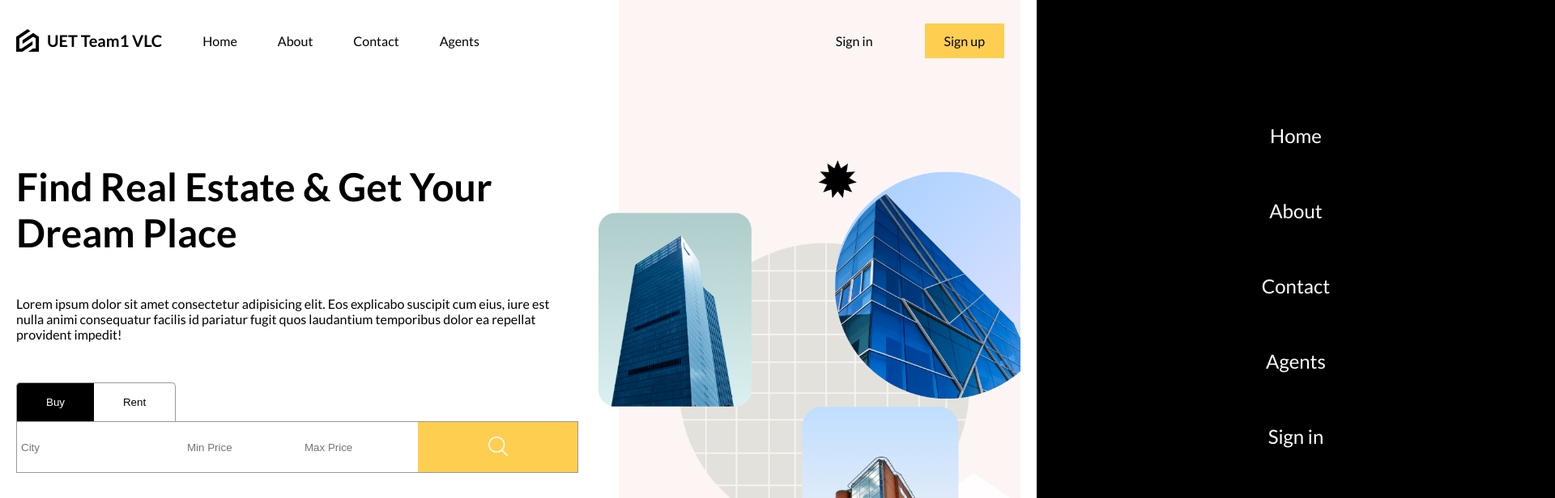
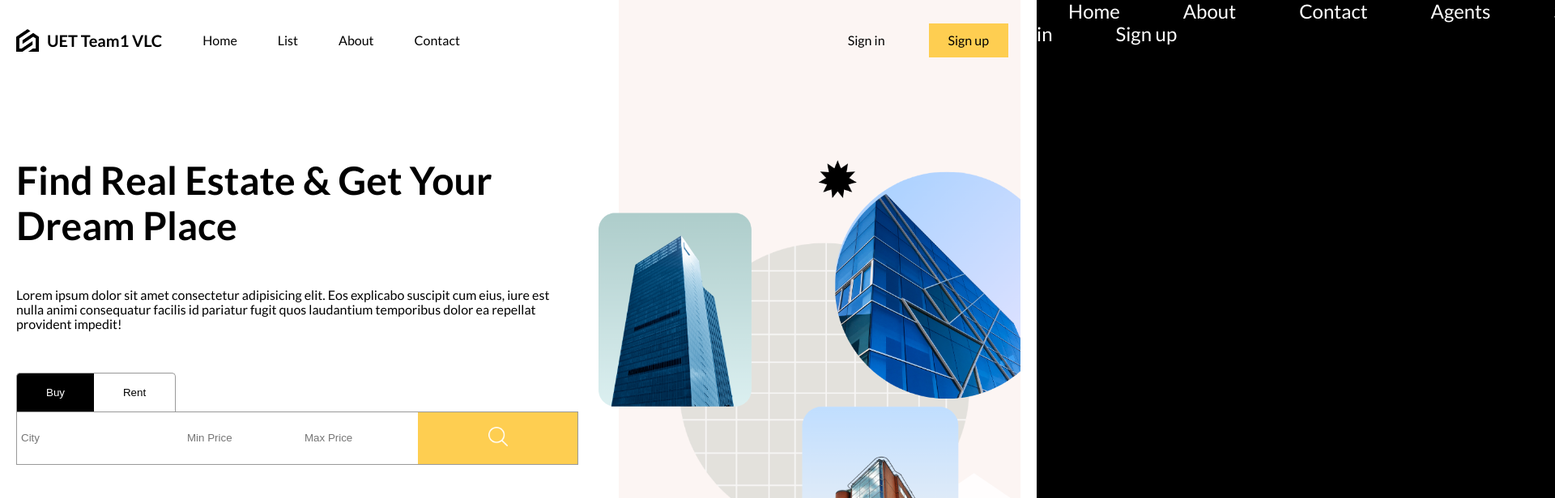
Before and after one commit to sayjin93/UET_Team1_Local-VCL, a React (Vite) app in the folder client/: page / in a window 1280 px wide. Shown: the top 616 px of the page at 81% size, 1920 px wide, since content can reach past the window. Built offline with nearby package versions, Linux system fonts and the light colour scheme; no server answers.

Commit message:
Style fixing & replacing <al> with <Link>

```diff
--- a/client/src/components/navbar/Navbar.jsx
+++ b/client/src/components/navbar/Navbar.jsx
@@ -23,14 +23,14 @@ function Navbar() {
   return (
     <nav>
       <div className="left">
-        <a href="/" className="logo">
+        <Link to="/" className="logo">
           <img src="/logo.png" alt="" />
           <span>UET Team1 VLC</span>
-        </a>
-        <a href="/">Home</a>
-        <a href="/">About</a>
-        <a href="/">Contact</a>
-        <a href="/">Agents</a>
+        </Link>
+        <Link to="/">Home</Link>
+        <Link to="/list">List</Link>
+        <Link to="/">About</Link>
+        <Link to="/">Contact</Link>
       </div>
       <div className="right">
         {currentUser ? (
--- a/client/src/components/navbar/navbar.scss
+++ b/client/src/components/navbar/navbar.scss
@@ -60,7 +60,7 @@ nav {
 
     a {
       padding: 12px 24px;
-      margin: 20px;
+      margin: 15px;
     }
 
     .user {
@@ -73,7 +73,7 @@ nav {
         height: 40px;
         border-radius: 50%;
         object-fit: cover;
-        margin-right: 20px;
+        margin-right: 10px;
       }
 
       span {
@@ -134,17 +134,19 @@ nav {
       height: 100vh;
       width: 50%;
       transition: all 1s ease;
-      display: flex;
       flex-direction: column;
       align-items: center;
       justify-content: center;
       font-size: 24px;
 
       &.active {
+        display: flex;
         right: 0;
       }
 
       @include sm {
+        display: none;
+
         a {
           display: initial;
         }
--- a/client/src/components/searchBar/searchBar.scss
+++ b/client/src/components/searchBar/searchBar.scss
@@ -30,8 +30,9 @@
     border: 1px solid #999;
     display: flex;
     justify-content: space-between;
-    height: 64px;
+    // height: 64px;
     gap: 5px;
+    margin-bottom: 20px;
 
     @include sm {
       flex-direction: column;
@@ -42,6 +43,7 @@
       border: none;
       padding: 0px 10px;
       width: 200px;
+      height: 64px;
 
       @include lg {
         padding: 0px 5px;
--- a/client/src/index.scss
+++ b/client/src/index.scss
@@ -1,7 +1,12 @@
-*{
+* {
   padding: 0;
   margin: 0;
   box-sizing: border-box;
+}
+
+html {
+  line-height: 1.15;
+  -webkit-text-size-adjust: 100%;
 }
 
 a {
@@ -9,7 +14,7 @@ a {
   color: inherit;
 }
 
-body{
+body {
   font-family: "Lato", sans-serif;
   overflow: hidden;
 }
```
